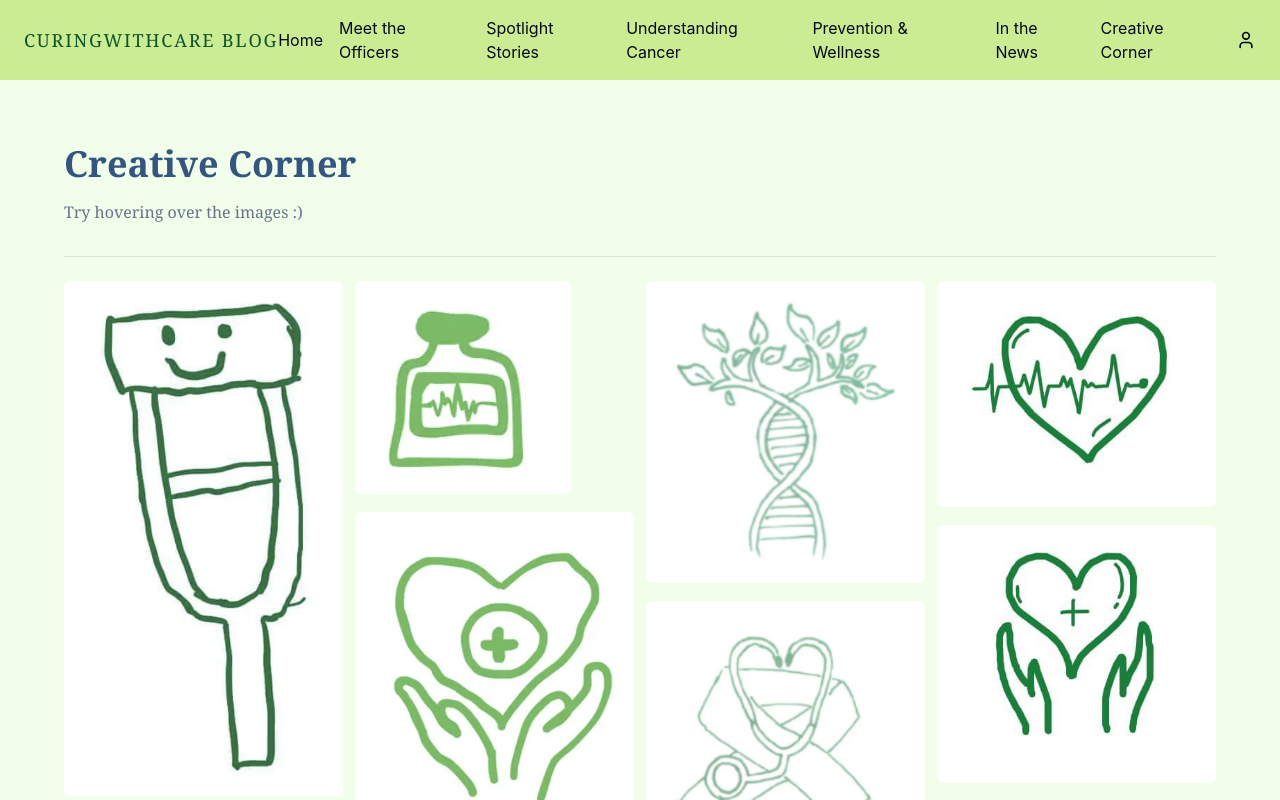
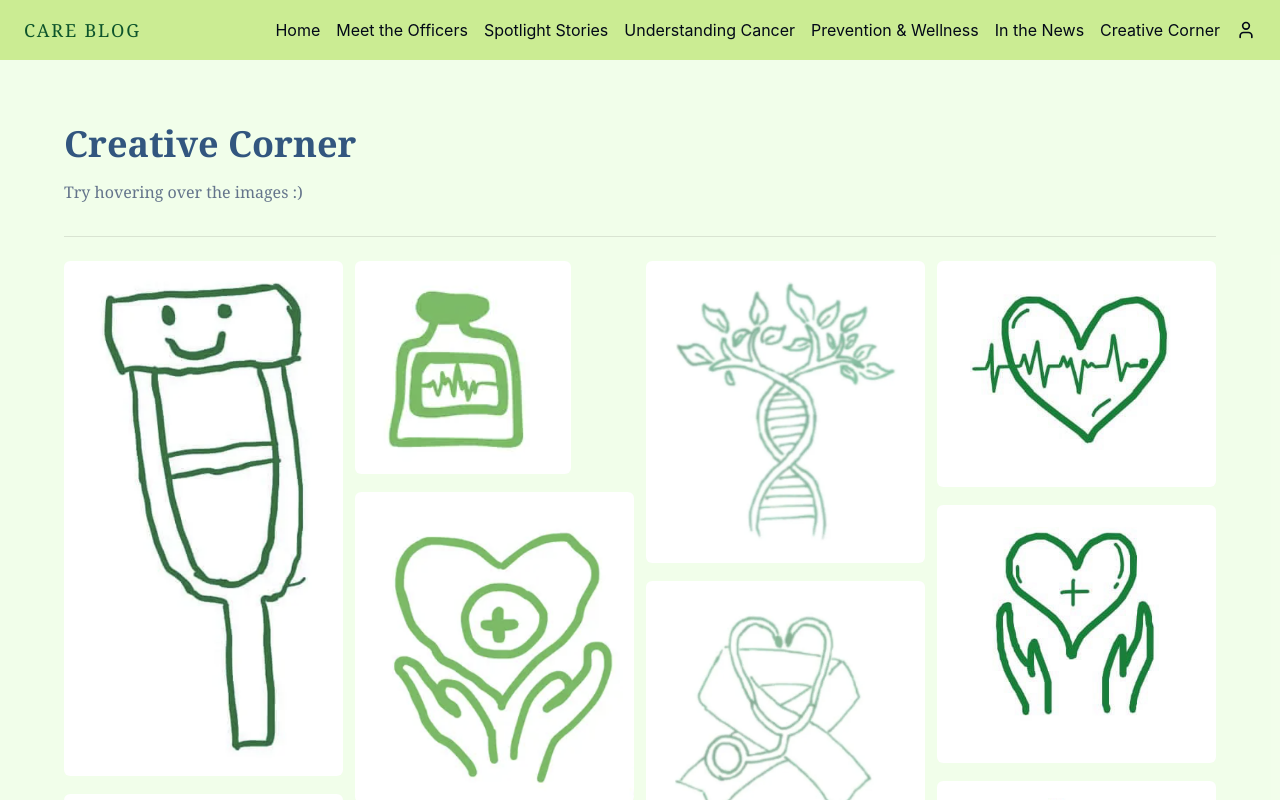
Before and after one commit to airesx2/curing-with-care-WEBAPP, a React (Vite) app: page /creative in a window 1280 px wide. Shown: the top 800 px of the page. Built offline with nearby package versions, Linux system fonts and the light colour scheme; no server answers; what @radix-ui/themes would draw is missing.

Commit message:
Title updates

```diff
--- a/index.html
+++ b/index.html
@@ -4,7 +4,7 @@
     <meta charset="UTF-8" />
     <link rel="icon" type="image/svg+xml" href="/vite.svg" />
     <meta name="viewport" content="width=device-width, initial-scale=1.0" />
-    <title>Curing With Care
+    <title>Curing With CARE
     </title>
   </head>
   <body>
--- a/src/components/Navbar.jsx
+++ b/src/components/Navbar.jsx
@@ -33,7 +33,7 @@ export default function Navbar() {
 
         {/* Logo */}
         <div className="text-green-900 font-serif text-lg tracking-widest uppercase whitespace-nowrap">
-          curingwithCARE Blog
+          CARE Blog
         </div>
 
         {/* Links + Profile */}
--- a/src/pages/Home.jsx
+++ b/src/pages/Home.jsx
@@ -108,7 +108,7 @@ export default function Home() {
 
         <div className="mb-16 text-center">
           <h1 className="text-4xl font-serif font-bold tracking-wide text-[#32567F] mb-4 leading-tight">
-            curingwithCARE
+            Curing With CARE Blog: Beyond Cancer
           </h1>
           <p className="text-muted-foreground max-w-2xl mx-auto font-serif">
             Empowering students to explore cancer research, prevention,
```
